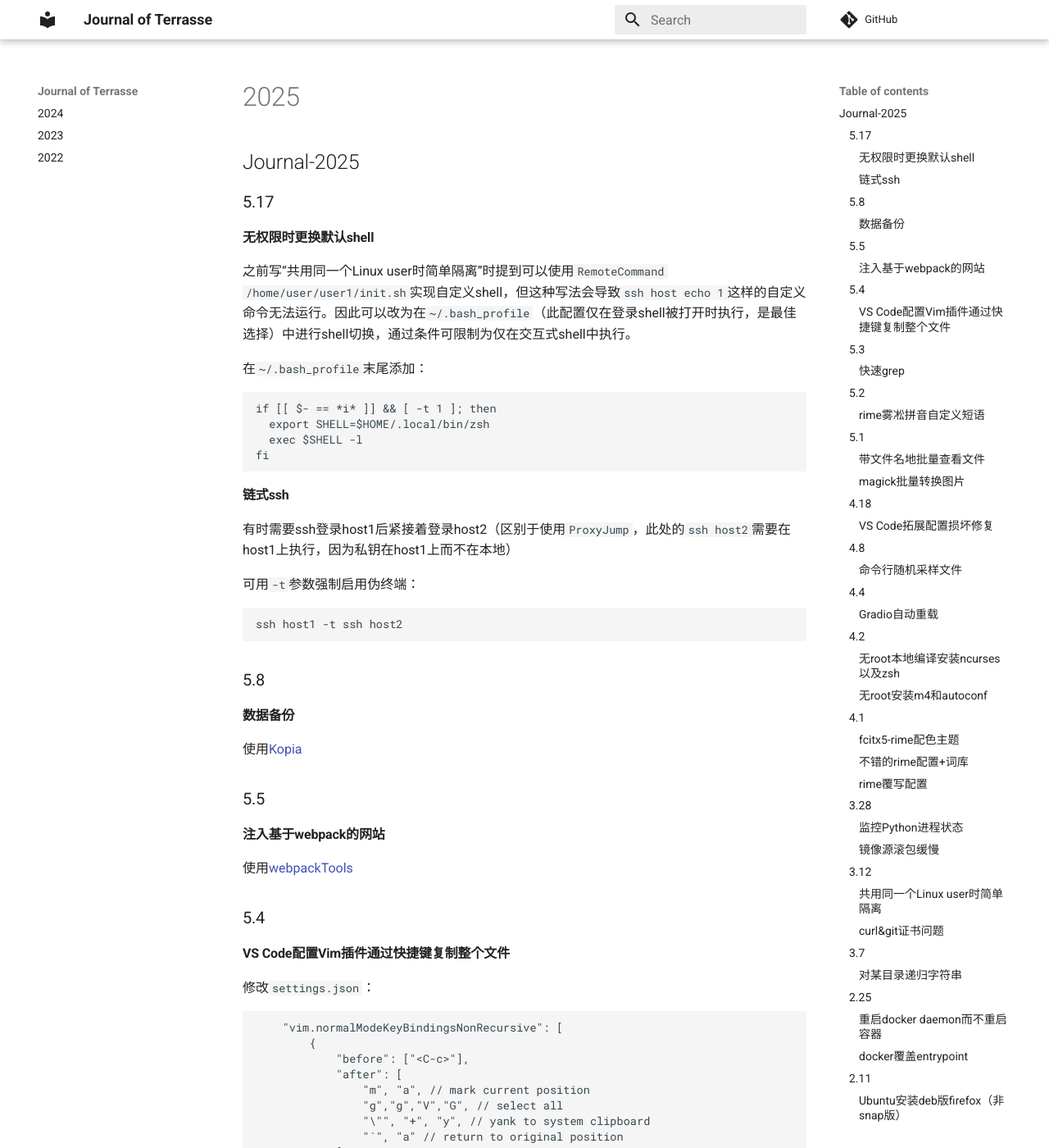
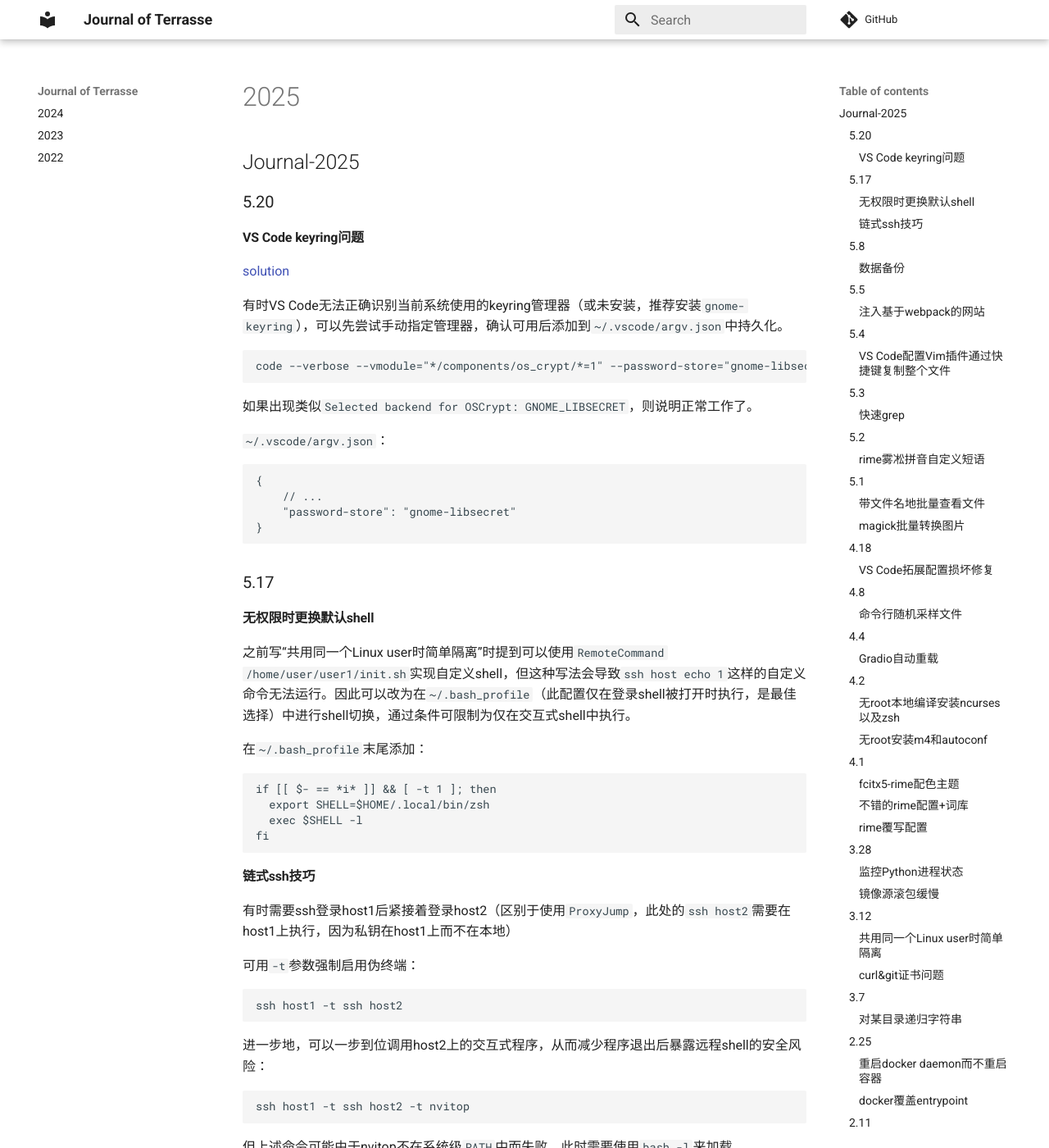
Before and after one commit to Jerry-Terrasse/journal, an MkDocs documentation site: the page built from docs/2025.md, in a window 1280 px wide and 1400 px high. Shown: the whole window at 82% size. Built offline with MkDocs 1.6.1 and Material for MkDocs 9.7.7, drawn with Linux system fonts in a browser that asks for light colours; comment, search, counter and statistics services are not loaded; some of the changed text lies outside the part shown.

Commit message:
update (Tue May 20 10:16:08 PM CST 2025)

````diff
--- a/docs/2025.md
+++ b/docs/2025.md
@@ -1,4 +1,27 @@
 ## Journal-2025
+
+### 5.20
+
+#### VS Code keyring问题
+
+[solution](https://code.visualstudio.com/docs/configure/settings-sync#_recommended-configure-the-keyring-to-use-with-vs-code)
+
+有时VS Code无法正确识别当前系统使用的keyring管理器（或未安装，推荐安装`gnome-keyring`），可以先尝试手动指定管理器，确认可用后添加到`~/.vscode/argv.json`中持久化。
+
+```shell
+code --verbose --vmodule="*/components/os_crypt/*=1" --password-store="gnome-libsecret" | grep OSCrypt
+```
+
+如果出现类似`Selected backend for OSCrypt: GNOME_LIBSECRET`，则说明正常工作了。
+
+`~/.vscode/argv.json`：
+
+```json
+{
+    // ...
+    "password-store": "gnome-libsecret"
+}
+```
 
 ### 5.17
 
@@ -15,7 +38,7 @@ if [[ $- == *i* ]] && [ -t 1 ]; then
 fi
 ```
 
-#### 链式ssh
+#### 链式ssh技巧
 
 有时需要ssh登录host1后紧接着登录host2（区别于使用`ProxyJump`，此处的`ssh host2`需要在host1上执行，因为私钥在host1上而不在本地）
 
@@ -23,6 +46,18 @@ fi
 
 ```shell
 ssh host1 -t ssh host2
+```
+
+进一步地，可以一步到位调用host2上的交互式程序，从而减少程序退出后暴露远程shell的安全风险：
+
+```shell
+ssh host1 -t ssh host2 -t nvitop
+```
+
+但上述命令可能由于nvitop不在系统级`PATH`中而失败，此时需要使用`bash -l`来加载`~/.bash_profile`中的环境变量设置：
+
+```shell
+ssh host1 -t ssh host2 -t bash -lc nvitop
 ```
 
 ### 5.8
````
